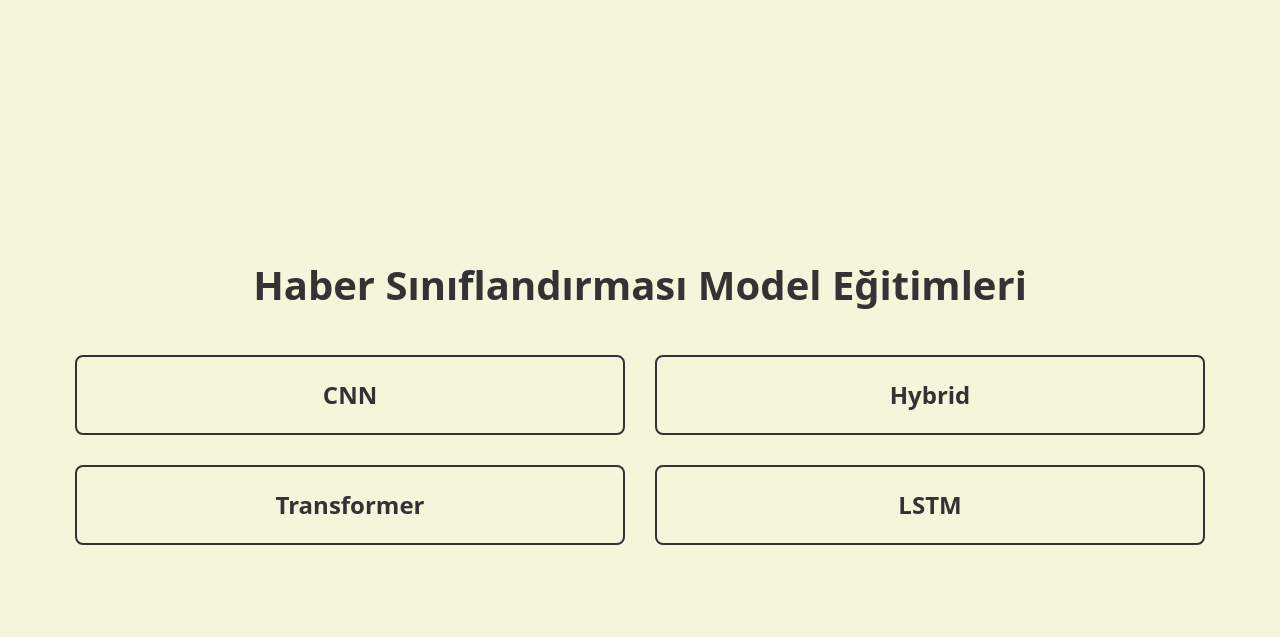
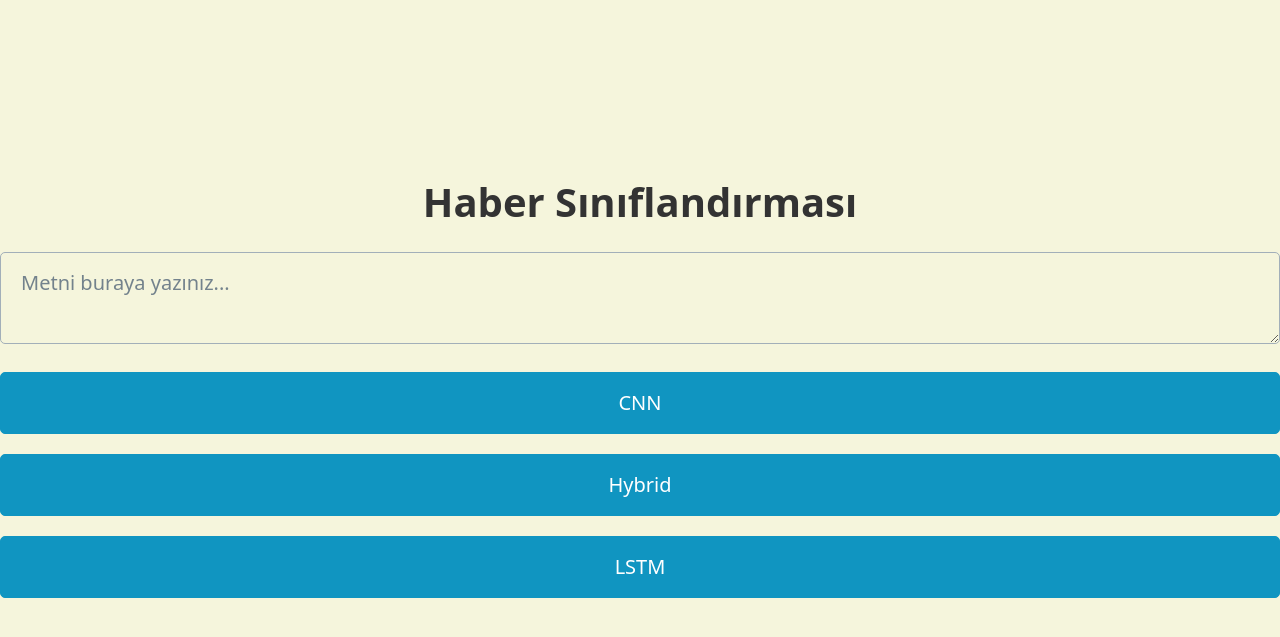
Before and after one commit to ilaydaakyuz/NewsClassification, a Django app: page / in a window 1280 px wide. Shown: the top 637 px of the page. Run offline with Django 5.2, Linux system fonts and the light colour scheme; parts of the project's set-up code (start-up, migrations or seed data) failed here and were passed over.

Commit message:
feat: Implement category prediction functionality and improve model handling
- Added  function to centralize prediction logic for all models.
- Integrated dynamic URL handling for each model's prediction path.
- Refined preprocessing pipeline to ensure consistent handling of input text.
- Addressed and resolved IndexError in prediction indices by aligning model outputs with category labels.
- Debugged and validated model outputs with corresponding categories.
- Enhanced logging and debugging for prediction processes, including processed text and prediction indices.
- Updated templates to dynamically render predictions based on user input and model selection.
- Improved code modularity and reusability by eliminating redundant prediction logic in individual model views.

```diff
--- a/newsClassification/classification/templates/index.html
+++ b/newsClassification/classification/templates/index.html
@@ -1,10 +1,13 @@
 <!DOCTYPE html>
 <html lang="en">
   <head>
-    <meta charset="UTF-8">
-    <meta name="viewport" content="width=device-width, initial-scale=1">
-    <title>Estetik Web Sayfası</title>
-    <link rel="stylesheet" href="https://cdn.jsdelivr.net/npm/@picocss/pico@1/css/pico.min.css">
+    <meta charset="UTF-8" />
+    <meta name="viewport" content="width=device-width, initial-scale=1" />
+    <title>Haber Sınıflandırması</title>
+    <link
+      rel="stylesheet"
+      href="https://cdn.jsdelivr.net/npm/@picocss/pico@1/css/pico.min.css"
+    />
     <style>
       body {
         background-color: #f5f5dc; /* Krem rengi */
@@ -15,45 +18,86 @@
         margin: 0;
       }
       h1 {
-            margin-bottom: 2rem;
+        margin-bottom: 1rem;
         font-size: 2rem;
         text-align: center;
         color: #333;
+      }
+      .container {
+        display: flex;
+        flex-direction: column;
+        align-items: center;
+        width: 100%;
+        max-width: 600px;
+      }
+      .textarea-container {
+        margin-bottom: 1.5rem;
+        width: 100%;
+      }
+      .textarea-container textarea {
+        width: 100%;
+        height: 150px;
+        font-size: 1rem;
+        padding: 1rem;
+        border: 1px solid #ccc;
+        border-radius: 8px;
+        resize: none;
       }
       .button-container {
         display: grid;
         grid-template-columns: repeat(2, 1fr);
         gap: 1.5rem;
+        width: 100%;
       }
-        .button-container a {
+      .button-container button {
         display: flex;
         justify-content: center;
         align-items: center;
-            padding: 1rem 2rem;
+        padding: 0.8rem 1.5rem;
         font-size: 1.2rem;
         font-weight: bold;
         text-decoration: none;
         color: #333;
         border: 2px solid #333;
         border-radius: 8px;
+        background: #fff;
         transition: background-color 0.3s, color 0.3s, box-shadow 0.3s;
       }
-        .button-container a:hover {
+      .button-container button:hover {
         background-color: #333;
         color: #fff;
         box-shadow: 0 4px 10px rgba(0, 0, 0, 0.2);
       }
+      .result-container {
+        margin-top: 1.5rem;
+        font-size: 1.2rem;
+        text-align: center;
+        color: #555;
+      }
     </style>
   </head>
   <body>
-    <main class="container">
-        <h1>Haber Sınıflandırması Model Eğitimleri</h1>
-        <div class="button-container">
-            <a href="/cnn">CNN</a>
-            <a href="/hybrid">Hybrid</a>
-            <a href="/transformer">Transformer</a>
-            <a href="/lstm">LSTM</a>
+    <main>
+      <h1>Haber Sınıflandırması</h1>
+
+      <form method="POST" action="">
+        {% csrf_token %}
+        <textarea
+          name="news_text"
+          placeholder="Metni buraya yazınız..."
+          required
+        ></textarea>
+        <div>
+          <!-- Her buton, farklı bir URL'e yönlenir -->
+          <button type="submit" formaction="{% url 'cnn' %}">CNN</button>
+          <button type="submit" formaction="{% url 'hybrid' %}">Hybrid</button>
+          <button type="submit" formaction="{% url 'lstm' %}">LSTM</button>
         </div>
+      </form>
+
+      {% if prediction %}
+      <div><strong>Tahmin Edilen Kategori:</strong> {{ prediction }}</div>
+      {% endif %}
     </main>
   </body>
 </html>
--- a/newsClassification/classification/urls.py
+++ b/newsClassification/classification/urls.py
@@ -1,10 +1,11 @@
 from django.urls import path
 from . import views
+from classification import views  # `views` modülünü import edin
 
 urlpatterns = [
     path('', views.index, name='index'),
-    path('cnn/', views.cnn, name='cnn'),
-    path('hybrid/', views.hybrid, name='hybrid'),
-    path('transformer/', views.transformer, name='transformer'),
-    path('lstm/', views.lstm, name='lstm'),
+    path('cnn/', views.predict_category, name='cnn'),
+    path('hybrid/', views.predict_category, name='hybrid'),
+    #path('transformer/', views.predict_category, name='transformer'),
+    path('lstm/', views.predict_category, name='lstm'),
 ]
--- a/newsClassification/classification/views.py
+++ b/newsClassification/classification/views.py
@@ -1,18 +1,72 @@
 from django.shortcuts import render
 import tensorflow as tf
 import pickle
+from tensorflow.keras.models import load_model
+from tensorflow.keras.preprocessing.sequence import pad_sequences
+from django.conf import settings  # Django ayarlarını kullanmak için
+#from tensorflow.keras.utils import custom_object_scope
+import os
+
+
+# Dosya yollarını ayarla
+vocab_path = os.path.join(settings.BASE_DIR, 'vocab.pkl')  # 'vocab.pkl' dosyasının tam yolu
+models_path = os.path.join(settings.BASE_DIR, '')  # Modellerin bulunduğu dizin
+
+# Modelleri ve kelime dağarcığını yükleyin
+vocab = pickle.load(open('vocab.pkl', 'rb'))  # Kelime dağarcığı dosyası
+max_len = 100  # Modelin eğitildiği maksimum metin uzunluğu
+models = {
+    'cnn': load_model('cnn_model.h5'),
+    'hybrid': load_model('hybrid_model.h5'),
+    #'transformer': load_model('transformer_model.h5'),
+    'lstm': load_model('lstm_model.h5'),
+}
+print(models.keys())  # Çıktı: dict_keys(['cnn', 'hybrid', 'lstm'])
+categories = [
+    'STYLE & BEAUTY',
+    'POLITICS',
+    'FOOD & DRINK',
+    'TRAVEL',
+    'PARENTING',
+    'WORLD NEWS',
+    'BUSINESS',
+    'ENTERTAINMENT',
+    'SPORTS',
+    'WELLNESS'
+]
+def preprocess_text(text, vocab, max_len):
+    """
+    Kullanıcının girdiği metni model için ön işleme.
+    """
+    tokens = text.lower().split()
+    sequences = [[vocab.get(word, 0) for word in tokens]]
+    padded_sequences = pad_sequences(sequences, maxlen=max_len, padding='post')
+    return padded_sequences
+
+def predict_category(request):
+    """
+    Model tahmin işlemini yapar ve sonucu döner.
+    """
+    prediction = None
+
+    if request.method == "POST":
+        news_text = request.POST.get('news_text')  # Kullanıcının girdiği metin
+        selected_model = request.path.strip('/')  # URL'deki model ismini al
+
+        if news_text and selected_model in models:
+            processed_text = preprocess_text(news_text, vocab, max_len)
+            model = models[selected_model]
+            print(model)
+            prediction_idx = model.predict(processed_text).argmax(axis=1)[0]
+            prediction = categories[prediction_idx]
+            print(prediction)
+            print("Prediction Index:", prediction_idx)
+
+    # Her model aynı şablona yönlenir.
+    return render(request, 'index.html', {'prediction': prediction})
 
 def index(request):
+    """
+    Ana sayfa.
+    """
     return render(request, 'index.html')
-
-def cnn(request):
-    return render(request, 'cnn.html')
-
-def hybrid(request):
-    return render(request, 'hybrid.html')
-
-def transformer(request):
-    return render(request, 'transformer.html')
-
-def lstm(request):
-    return render(request, 'lstm.html')
```
Also changed, not shown: newsClassification/classification/templates/cnn.html (+22 -8 lines), newsClassification/newsClassification/settings.py (+5 -2 lines), 9 other files. Lines whose indentation alone changed are shown as unchanged.
